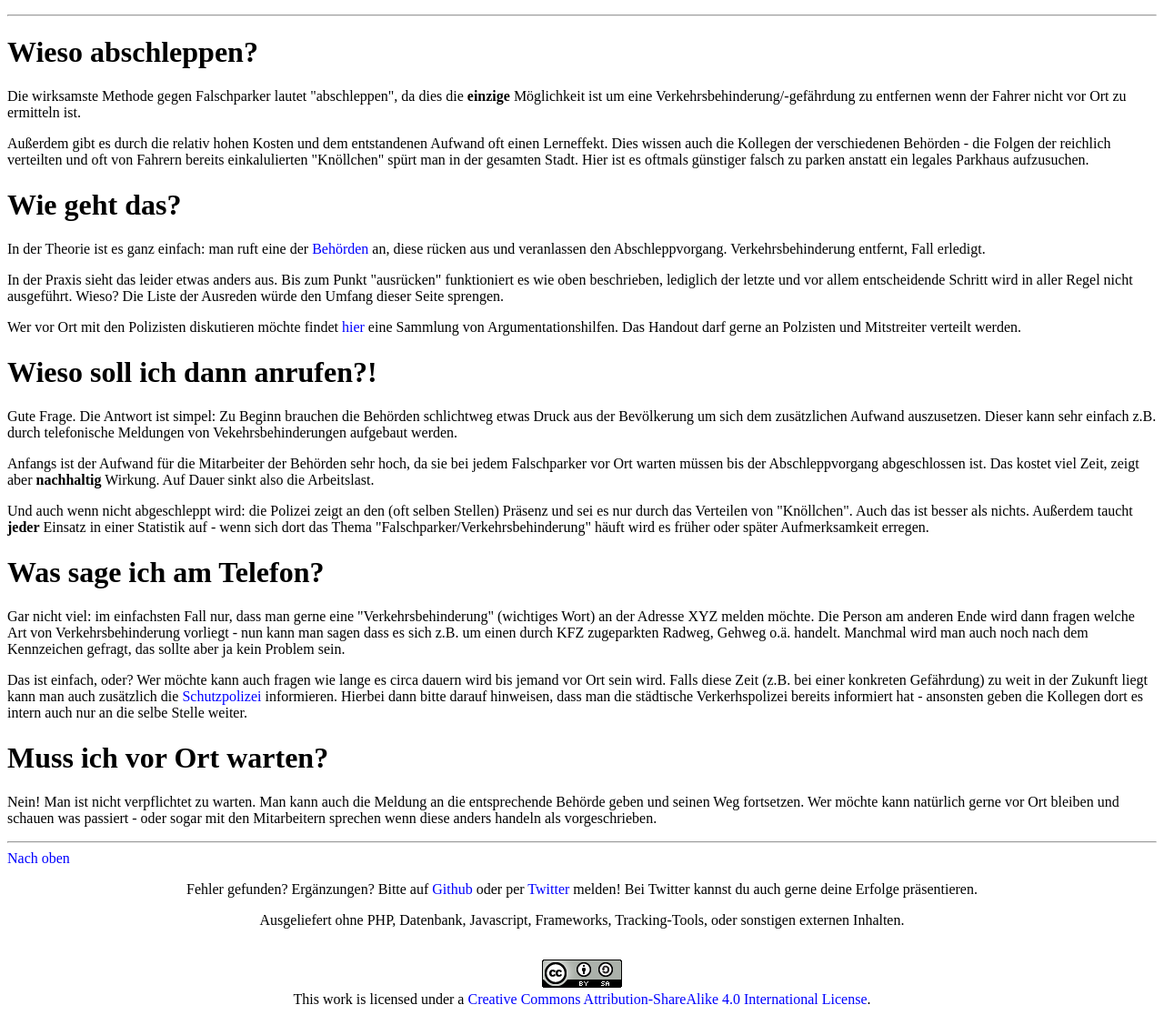
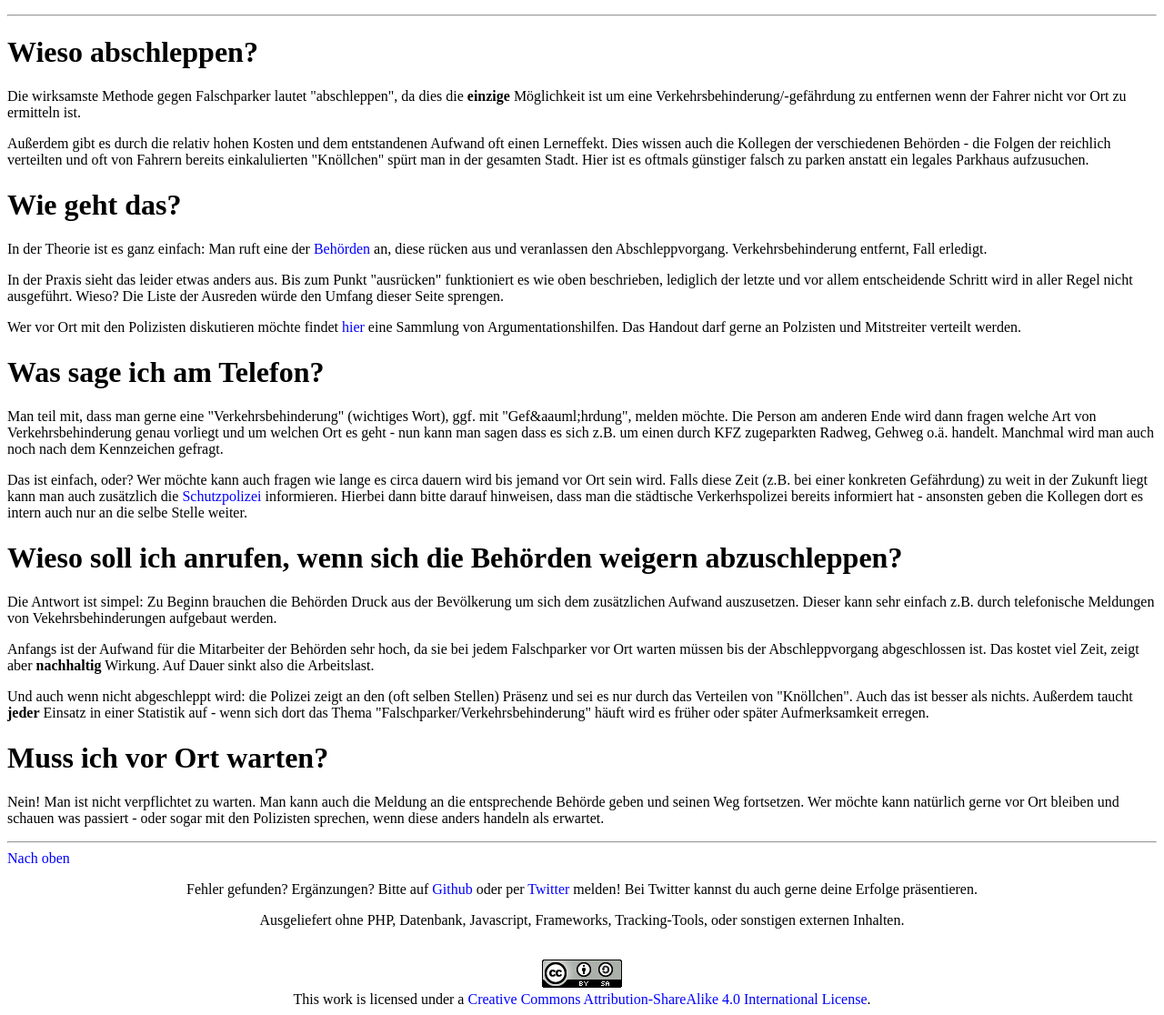
Before and after one commit to falschparkenffm/homepage, a PHP site: page /abschleppen.php in a window 1280 px wide. Shown: the part 42-1158 px from the top of the page at 91% size. Run offline with PHP 8.4, Linux system fonts and the light colour scheme.

Commit message:
Überarbeite und kürze Text

```diff
--- a/abschleppen.php
+++ b/abschleppen.php
@@ -7,20 +7,20 @@
 <p>Au&szlig;erdem gibt es durch die relativ hohen Kosten und dem entstandenen Aufwand oft einen Lerneffekt. Dies wissen auch die Kollegen der verschiedenen Beh&ouml;rden - die Folgen der reichlich verteilten und oft von Fahrern bereits einkalulierten "Kn&ouml;llchen" sp&uuml;rt man in der gesamten Stadt. Hier ist es oftmals g&uuml;nstiger falsch zu parken anstatt ein legales Parkhaus aufzusuchen.</p>
 
 <h1>Wie geht das?</h1>
-<p>In der Theorie ist es ganz einfach: man ruft eine der <a href="behoerden.html">Beh&ouml;rden</a> an, diese r&uuml;cken aus und veranlassen den Abschleppvorgang. Verkehrsbehinderung entfernt, Fall erledigt.</p>
+<p>In der Theorie ist es ganz einfach: Man ruft eine der <a href="behoerden.html">Beh&ouml;rden</a> an, diese r&uuml;cken aus und veranlassen den Abschleppvorgang. Verkehrsbehinderung entfernt, Fall erledigt.</p>
 <p>In der Praxis sieht das leider etwas anders aus. Bis zum Punkt "ausr&uuml;cken" funktioniert es wie oben beschrieben, lediglich der letzte und vor allem entscheidende Schritt wird in aller Regel nicht ausgef&uuml;hrt. Wieso? Die Liste der Ausreden w&uuml;rde den Umfang dieser Seite sprengen.</p>
 <p>Wer vor Ort mit den Polizisten diskutieren m&ouml;chte findet <a href="media/polizei_handout.pdf">hier</a> eine Sammlung von Argumentationshilfen. Das Handout darf gerne an Polzisten und Mitstreiter verteilt werden.</p>
 
-<h1>Wieso soll ich dann anrufen?!</h1>
-<p>Gute Frage. Die Antwort ist simpel: Zu Beginn brauchen die Beh&ouml;rden schlichtweg etwas Druck aus der Bev&ouml;lkerung um sich dem zus&auml;tzlichen Aufwand auszusetzen. Dieser kann sehr einfach z.B. durch telefonische Meldungen von Vekehrsbehinderungen aufgebaut werden.</p>
+<h1>Was sage ich am Telefon?</h1>
+<p>Man teil mit, dass man gerne eine "Verkehrsbehinderung" (wichtiges Wort), ggf. mit "Gef&aauml;hrdung", melden m&ouml;chte. Die Person am anderen Ende wird dann fragen welche Art von Verkehrsbehinderung genau vorliegt und um welchen Ort es geht - nun kann man sagen dass es sich z.B. um einen durch KFZ zugeparkten Radweg, Gehweg o.&auml;. handelt. Manchmal wird man auch noch nach dem Kennzeichen gefragt.</p>
+<p>Das ist einfach, oder? Wer m&ouml;chte kann auch fragen wie lange es circa dauern wird bis jemand vor Ort sein wird. Falls diese Zeit (z.B. bei einer konkreten Gef&auml;hrdung) zu weit in der Zukunft liegt kann man auch zus&auml;tzlich die <a href="behoerden.html#schutzpolizei">Schutzpolizei</a> informieren. Hierbei dann bitte darauf hinweisen, dass man die st&auml;dtische Verkerhspolizei bereits informiert hat - ansonsten geben die Kollegen dort es intern auch nur an die selbe Stelle weiter.</p>
+
+<h1>Wieso soll ich anrufen, wenn sich die Beh&ouml;rden weigern abzuschleppen?</h1>
+<p>Die Antwort ist simpel: Zu Beginn brauchen die Beh&ouml;rden Druck aus der Bev&ouml;lkerung um sich dem zus&auml;tzlichen Aufwand auszusetzen. Dieser kann sehr einfach z.B. durch telefonische Meldungen von Vekehrsbehinderungen aufgebaut werden.</p>
 <p>Anfangs ist der Aufwand f&uuml;r die Mitarbeiter der Beh&ouml;rden sehr hoch, da sie bei jedem Falschparker vor Ort warten m&uuml;ssen bis der Abschleppvorgang abgeschlossen ist. Das kostet viel Zeit, zeigt aber <b>nachhaltig</b> Wirkung. Auf Dauer sinkt also die Arbeitslast.</p>
 <p>Und auch wenn nicht abgeschleppt wird: die Polizei zeigt an den (oft selben Stellen) Pr&auml;senz und sei es nur durch das Verteilen von "Kn&ouml;llchen". Auch das ist besser als nichts. Au&szlig;erdem taucht <b>jeder</b> Einsatz in einer Statistik auf - wenn sich dort das Thema "Falschparker/Verkehrsbehinderung" h&auml;uft wird es fr&uuml;her oder sp&auml;ter Aufmerksamkeit erregen.</p>
 
-<h1>Was sage ich am Telefon?</h1>
-<p>Gar nicht viel: im einfachsten Fall nur, dass man gerne eine "Verkehrsbehinderung" (wichtiges Wort) an der Adresse XYZ melden m&ouml;chte. Die Person am anderen Ende wird dann fragen welche Art von Verkehrsbehinderung vorliegt - nun kann man sagen dass es sich z.B. um einen durch KFZ zugeparkten Radweg, Gehweg o.&auml;. handelt. Manchmal wird man auch noch nach dem Kennzeichen gefragt, das sollte aber ja kein Problem sein.</p>
-<p>Das ist einfach, oder? Wer m&ouml;chte kann auch fragen wie lange es circa dauern wird bis jemand vor Ort sein wird. Falls diese Zeit (z.B. bei einer konkreten Gef&auml;hrdung) zu weit in der Zukunft liegt kann man auch zus&auml;tzlich die <a href="behoerden.html#schutzpolizei">Schutzpolizei</a> informieren. Hierbei dann bitte darauf hinweisen, dass man die st&auml;dtische Verkerhspolizei bereits informiert hat - ansonsten geben die Kollegen dort es intern auch nur an die selbe Stelle weiter.</p>
-
 <h1>Muss ich vor Ort warten?</h1>
-<p>Nein! Man ist nicht verpflichtet zu warten. Man kann auch die Meldung an die entsprechende Beh&ouml;rde geben und seinen Weg fortsetzen. Wer m&ouml;chte kann nat&uuml;rlich gerne vor Ort bleiben und schauen was passiert - oder sogar mit den Mitarbeitern sprechen wenn diese anders handeln als vorgeschrieben.</p>
+<p>Nein! Man ist nicht verpflichtet zu warten. Man kann auch die Meldung an die entsprechende Beh&ouml;rde geben und seinen Weg fortsetzen. Wer m&ouml;chte kann nat&uuml;rlich gerne vor Ort bleiben und schauen was passiert - oder sogar mit den Polizisten sprechen, wenn diese anders handeln als erwartet.</p>
 
 <?php include ("footer.html"); ?>
```
